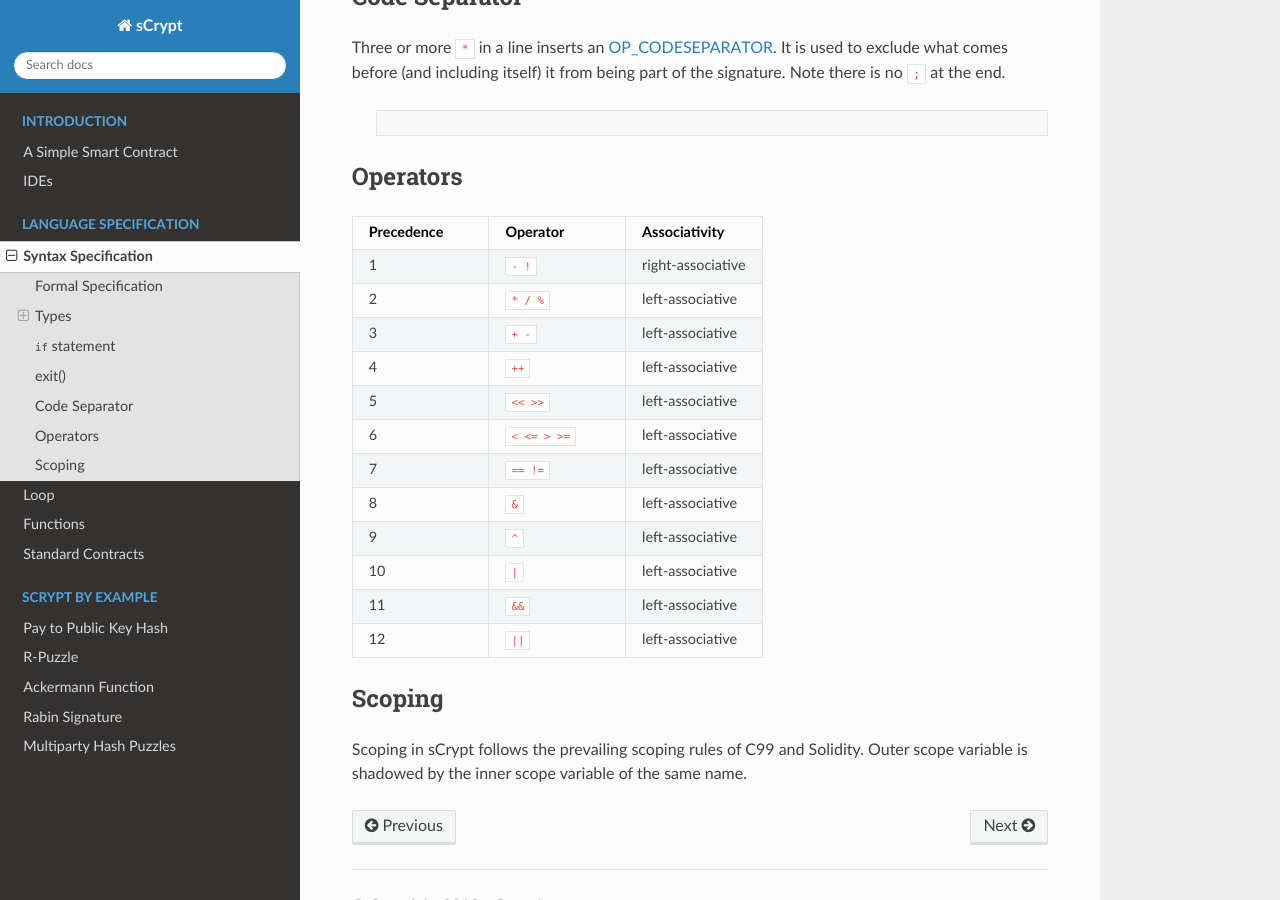
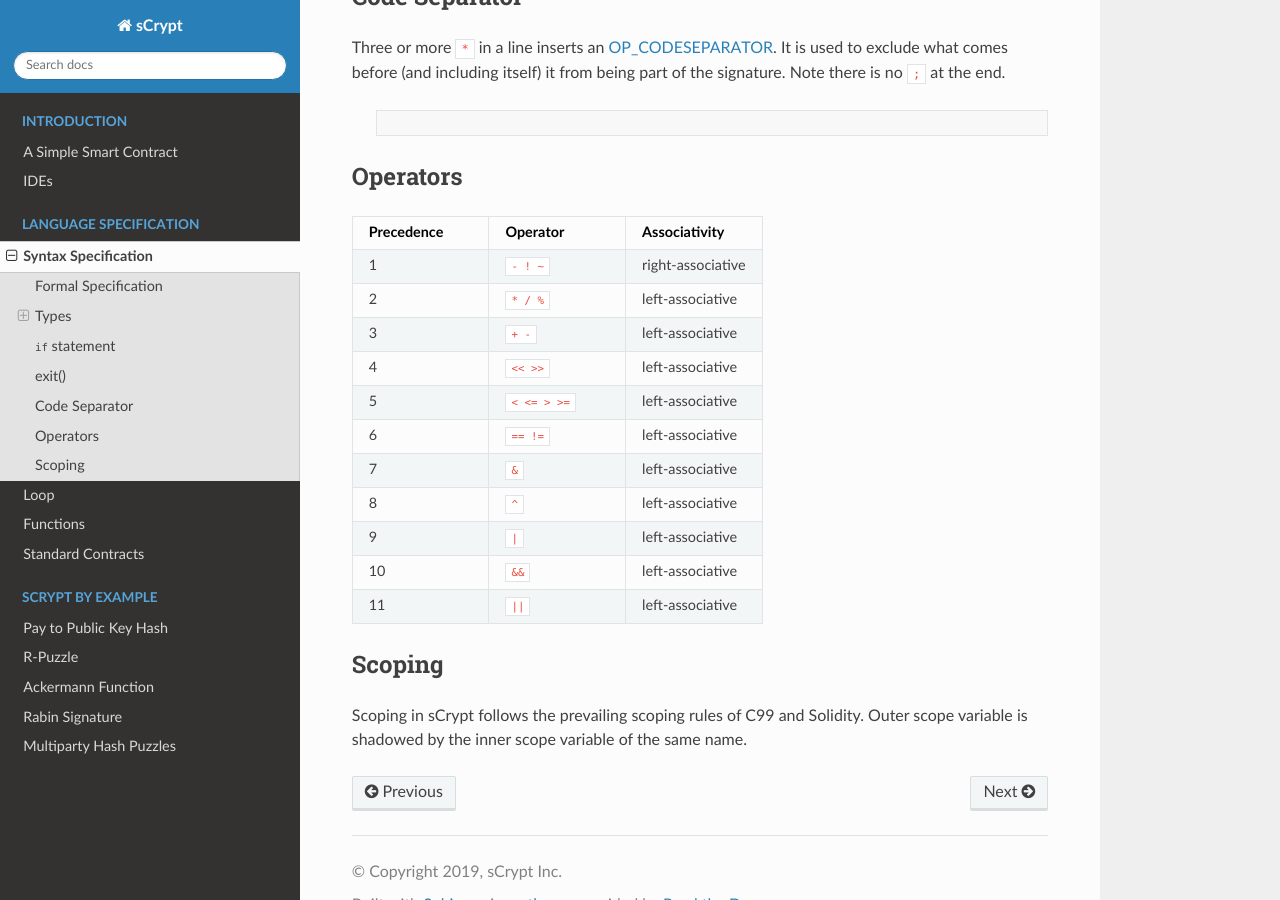
Before and after one commit to sCrypt-Inc/specification, a Sphinx documentation site: the page built from docs/syntax.rst, in a window 1280 px wide and 900 px high, scrolled down 2765 px. Built offline with Sphinx 7.4.7 and the Read the Docs theme 2.0.0, drawn with Linux system fonts in a browser that asks for light colours.

Commit message:
remove operator "++" and add "~"

```diff
--- a/docs/syntax.rst
+++ b/docs/syntax.rst
@@ -207,7 +207,7 @@ Operators
       - Associativity
 
     * - 1
-      - ``- !``
+      - ``- ! ~``
       - right-associative
 
     * - 2
@@ -219,38 +219,34 @@ Operators
       - left-associative
 
     * - 4
-      - ``++``
+      - ``<< >>``
       - left-associative
 
     * - 5
-      - ``<< >>``
+      - ``< <= > >=``
       - left-associative
 
     * - 6
-      - ``< <= > >=``
+      - ``== !=``
       - left-associative
 
     * - 7
-      - ``== !=``
+      - ``&``
       - left-associative
 
     * - 8
-      - ``&``
+      - ``^``
       - left-associative
 
     * - 9
-      - ``^``
+      - ``|``
       - left-associative
 
     * - 10
-      - ``|``
+      - ``&&``
       - left-associative
 
     * - 11
-      - ``&&``
-      - left-associative
-
-    * - 12
       - ``||``
       - left-associative
 ..
```
